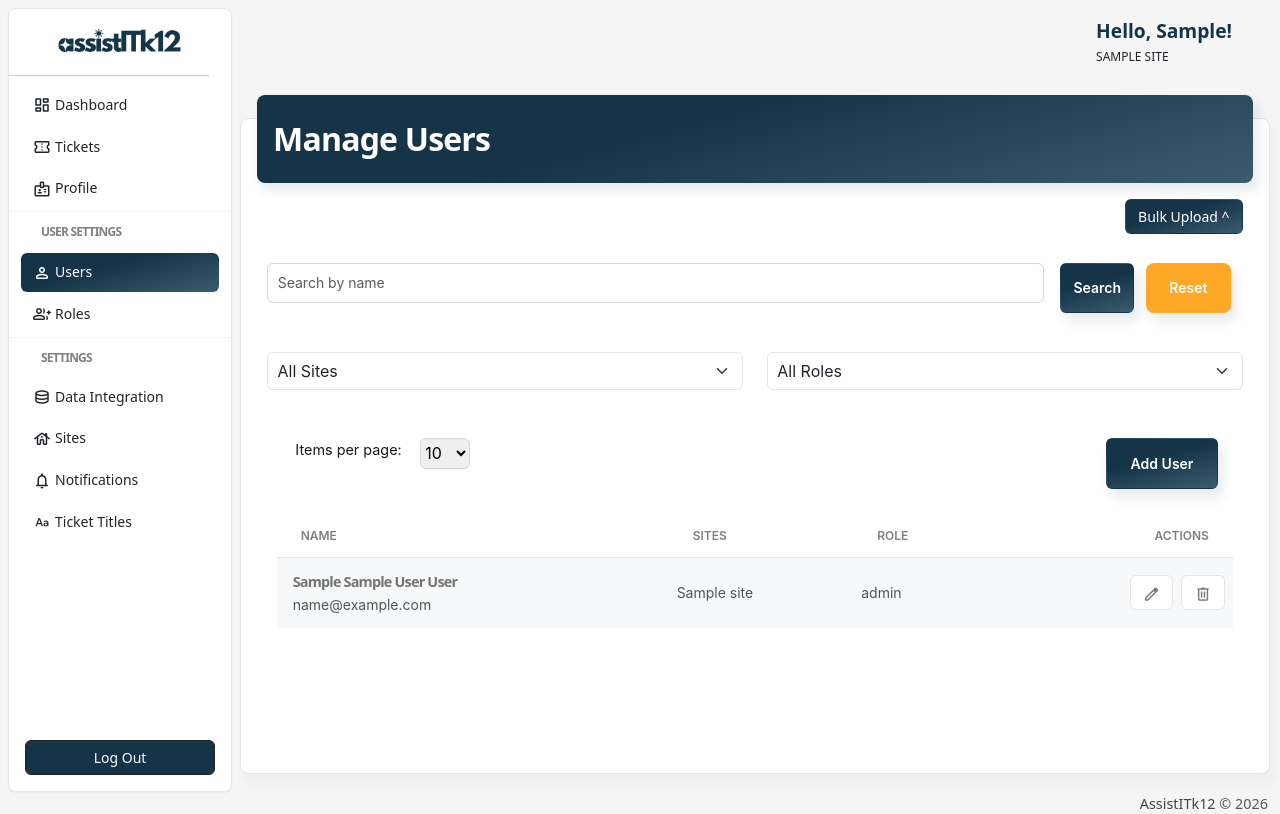
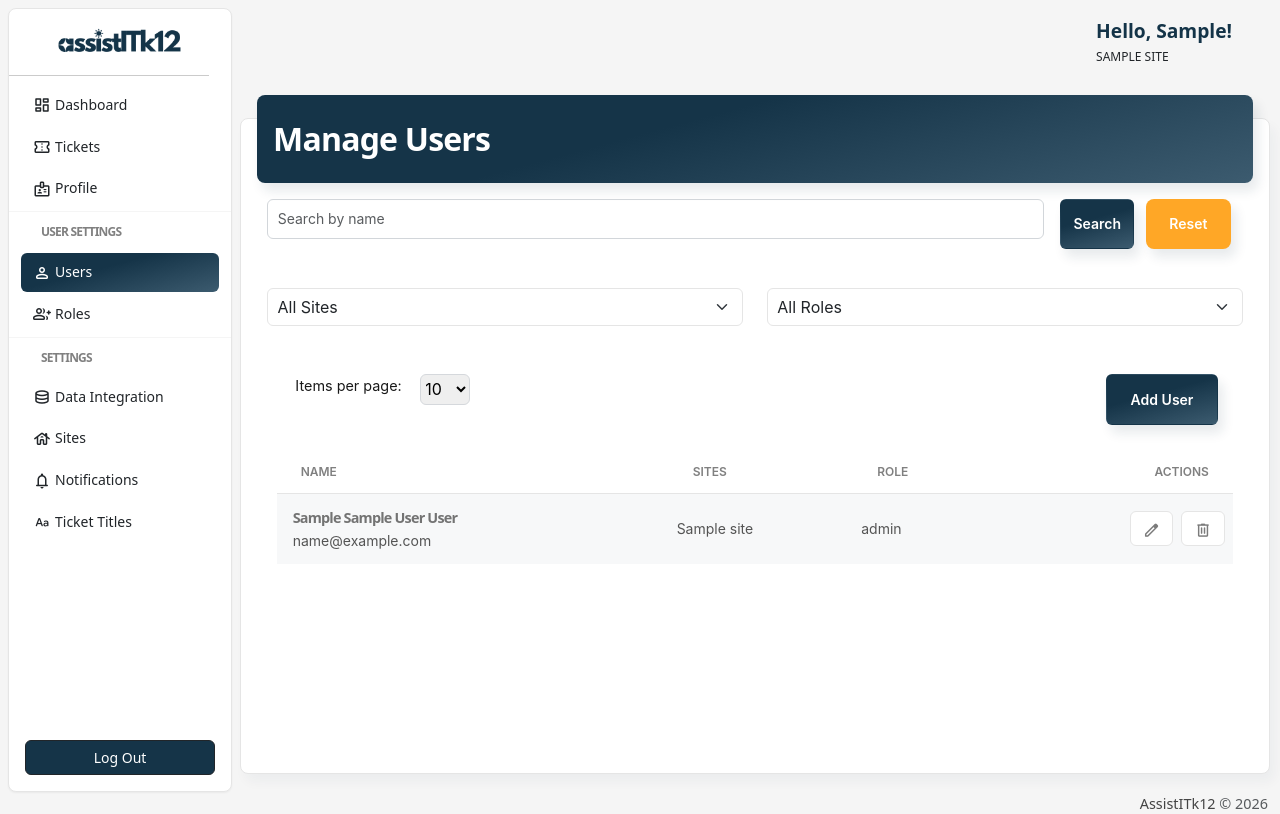
Before and after one commit to victorhugo81/assistitk12, a Flask app: page /users in a window 1280 px wide. Shown: the top 814 px of the page. Run offline with Flask 3, Linux system fonts and the light colour scheme; a user stored in the database is signed in; tables that the repository leaves empty hold one stand-in row (values such as "Sample post"); some libraries are stand-ins or nearby versions.

Commit message:
update bulk upload

```diff
--- a/application/templates/users.html
+++ b/application/templates/users.html
@@ -11,31 +11,6 @@
             <h1 class="text-white text-capitalize ps-3">{{ current_page_name }}</h1>
           </div>
         <div class="card-body px-0 pb-2">
-
-          {% if current_user.is_admin %}
-          <div class="d-flex justify-content-end">
-            <div class="accordion ms-auto" id="uploadAccordion">
-              <div class="accordion-item">
-                <h2 class="accordion-header" id="headingOne">
-                  <button class="btn bg-gradient-main mb-4" type="button" data-bs-toggle="collapse" data-bs-target="#collapseOne" aria-expanded="true" aria-controls="collapseOne">
-                    Bulk Upload ^
-                  </button>
-                </h2>
-                <div id="collapseOne" class="accordion-collapse collapse" aria-labelledby="headingOne" data-bs-parent="#uploadAccordion">
-                  <div class="accordion-body">
-                      <form action="{{ url_for('routes.bulk_upload_users') }}" method="POST" enctype="multipart/form-data">
-                        <div class="mb-3 d-flex align-items-center">
-                          <input type="file" class="file-upload-box form-control me-2" id="csvFile" name="csvFile" accept=".csv" required>
-                          <button type="submit" class="btn bg-gradient-main">Upload</button>
-                        </div>
-                      </form>
-                  </div>
-                </div>
-              </div>
-            </div>
-          </div>
-          {% endif %}
-
 
     <!-- search box card -->
           <div class="search-content-box mb-4">
```
Also changed, not shown: application/templates/organization.html (+18 -0 lines), sample_bulk_upload.csv (added, +11 -0 lines).
